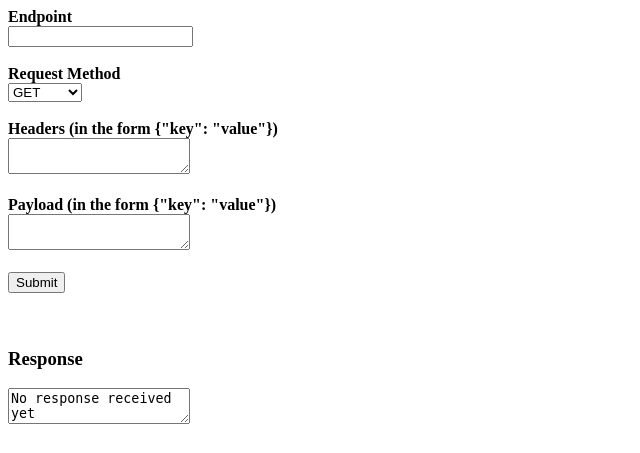
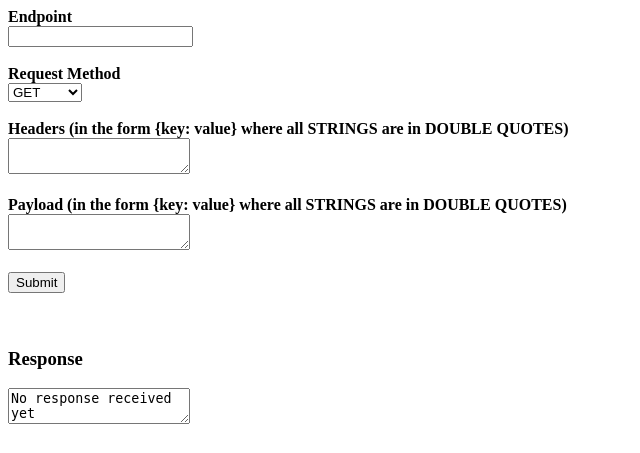
Before and after one commit to parisgitrepos/API-Tester-Web-Interface, a Flask app: page / in a window 1280 px wide. Shown: the top 453 px of the page, without its empty margins (0-640 px from the left). Run offline with Flask 2, Linux system fonts and the light colour scheme.

Commit message:
Headers and payload input formatting clarified in instructions

```diff
--- a/templates/index.html
+++ b/templates/index.html
@@ -22,14 +22,14 @@
     <br>
     <br>
 
-    <label class="form-label"><strong>Headers (in the form {"key": "value"})</strong></label><br>
+    <label class="form-label"><strong>Headers (in the form {key: value} where all STRINGS are in DOUBLE QUOTES)</strong></label><br>
     <textarea class="form-control" name = "headers">{{ HEADERS }}</textarea>
 
     <br>
     <br>
 
     <label class="form-label">
-        <strong>Payload (in the form {"key": "value"})</strong></label><br>
+        <strong>Payload (in the form {key: value} where all STRINGS are in DOUBLE QUOTES)</strong></label><br>
     <textarea class="form-control" name = "payload">{{ PAYLOAD }}</textarea>
 
     <br>
```
